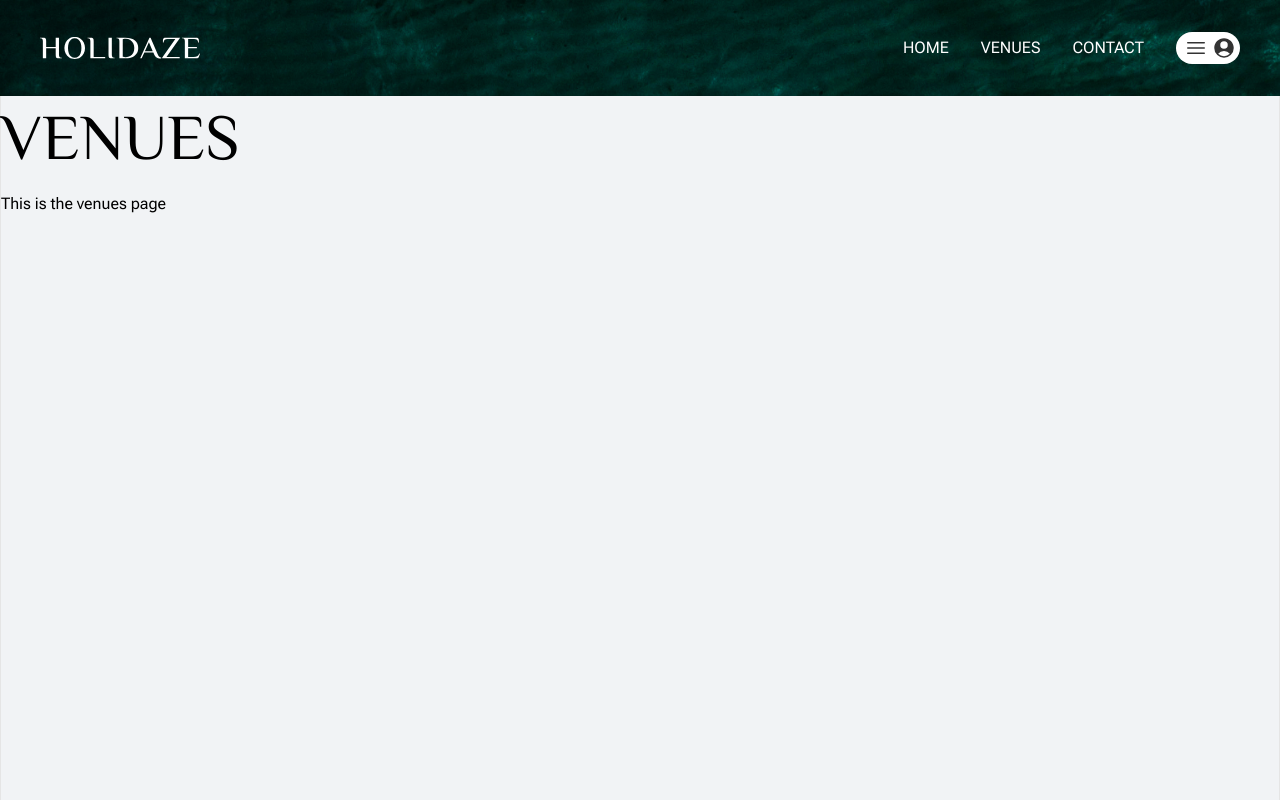
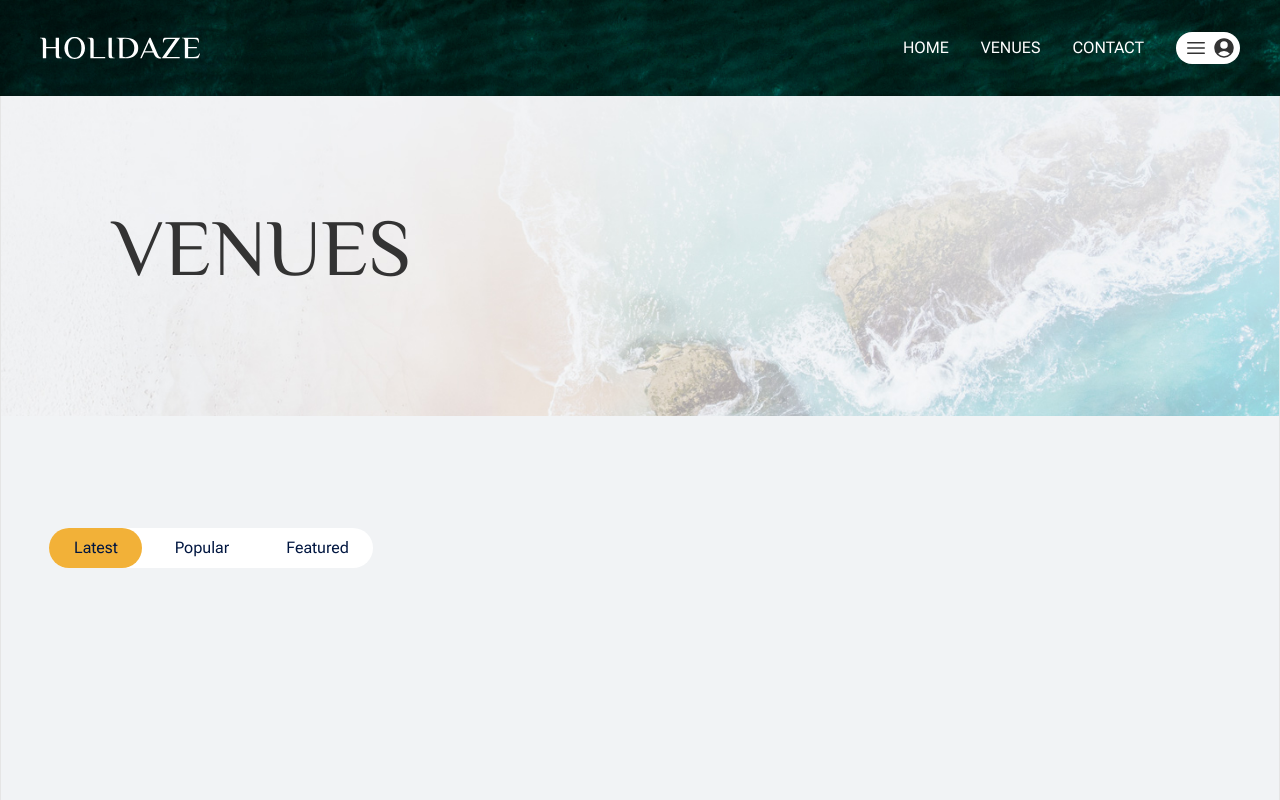
Before and after one commit to devholdt/Holidaze, a Next.js app: page /venues in a window 1280 px wide. Shown: the top 800 px of the page. Built offline with nearby package versions, Linux system fonts and the light colour scheme.

Commit message:
creates RadioButtons component and adds it to venues page

```diff
--- a/app/ui/globals.css
+++ b/app/ui/globals.css
@@ -9,15 +9,15 @@ h5 {
 }
 
 h1 {
-	font-size: 4em;
+	font-size: 5em;
 }
 
 h2 {
-	font-size: 3em;
+	font-size: 3.5em;
 }
 
 h3 {
-	font-size: 2.5em;
+	font-size: 3em;
 	font-weight: 500;
 }
 
--- /dev/null
+++ b/app/ui/hero.tsx
@@ -0,0 +1,43 @@
+import beach from "@/public/background-beach.jpg";
+import { elMessiri } from "@/app/ui/fonts";
+import { FC, createElement } from "react";
+import Subheading from "@/app/ui/subheading";
+
+type HeroProps = {
+	heading: string;
+	headingLevel: number;
+	subHeading?: string;
+	text?: string;
+};
+
+const Hero: FC<HeroProps> = ({
+	heading,
+	headingLevel,
+	subHeading = "",
+	text = "",
+}) => {
+	const Heading = createElement(
+		`h${headingLevel}` as keyof JSX.IntrinsicElements,
+		{
+			className: `${elMessiri.className} leading-none`,
+			children: heading,
+		}
+	);
+
+	return (
+		<div
+			style={{
+				backgroundImage: `url(${beach.src})`,
+				backgroundSize: "cover",
+				backgroundPosition: "center",
+			}}
+			className="flex flex-col justify-center h-80 p-28 text-dark"
+		>
+			{subHeading && <Subheading text={subHeading} left={""} />}
+			{Heading}
+			{text && <p>{text}</p>}
+		</div>
+	);
+};
+
+export default Hero;
--- /dev/null
+++ b/app/ui/radio-buttons.tsx
@@ -0,0 +1,57 @@
+"use client";
+
+import React, { Component } from "react";
+
+type RadioButtonsProps = {
+	name: string;
+	options: string[];
+	defaultOption: string;
+};
+
+type RadioButtonsState = {
+	selectedOption: string;
+};
+
+class RadioButtons extends Component<RadioButtonsProps, RadioButtonsState> {
+	constructor(props: RadioButtonsProps) {
+		super(props);
+		this.state = {
+			selectedOption: this.props.defaultOption,
+		};
+		this.onChangeValue = this.onChangeValue.bind(this);
+	}
+
+	onChangeValue(event: React.ChangeEvent<HTMLInputElement>) {
+		this.setState({ selectedOption: event.target.value });
+		console.log(event.target.value);
+	}
+
+	render() {
+		return (
+			<div onChange={this.onChangeValue} className="flex gap-2">
+				{this.props.options.map((option, index) => {
+					const id = `${this.props.name.toLowerCase()}-${index}`;
+					return (
+						<label
+							key={index}
+							htmlFor={id}
+							className="has-[:checked]:bg-yellow text-blue rounded-full hover:cursor-pointer flex justify-center items-center ps-3 pe-6 py-2"
+						>
+							<input
+								type="radio"
+								value={option}
+								name={this.props.name.toLowerCase()}
+								id={id}
+								className="checked:border-yellow position:fixed opacity-0 pointer-events-none"
+								checked={option === this.state.selectedOption}
+							/>{" "}
+							{option}
+						</label>
+					);
+				})}
+			</div>
+		);
+	}
+}
+
+export default RadioButtons;
--- a/app/venues/page.tsx
+++ b/app/venues/page.tsx
@@ -1,5 +1,6 @@
 import { Metadata } from "next";
-import { elMessiri } from "@/app/ui/fonts";
+import Hero from "@/app/ui/hero";
+import RadioButtons from "@/app/ui/radio-buttons";
 
 export const metadata: Metadata = {
 	title: "Venues",
@@ -8,8 +9,19 @@ export const metadata: Metadata = {
 export default function Page() {
 	return (
 		<main className="flex flex-col min-h-screen max-w-7xl m-auto border-x border-lightGrey bg-background">
-			<h1 className={`${elMessiri.className}`}>Venues</h1>
-			<p>This is the venues page</p>
+			<Hero heading="Venues" headingLevel={1} />
+
+			<div className="mx-12 mt-28 mb-12">
+				<fieldset>
+					<div className="w-fit bg-white rounded-full">
+						<RadioButtons
+							name="venueType"
+							options={["Latest", "Popular", "Featured"]}
+							defaultOption="Latest"
+						/>
+					</div>
+				</fieldset>
+			</div>
 		</main>
 	);
 }
```
